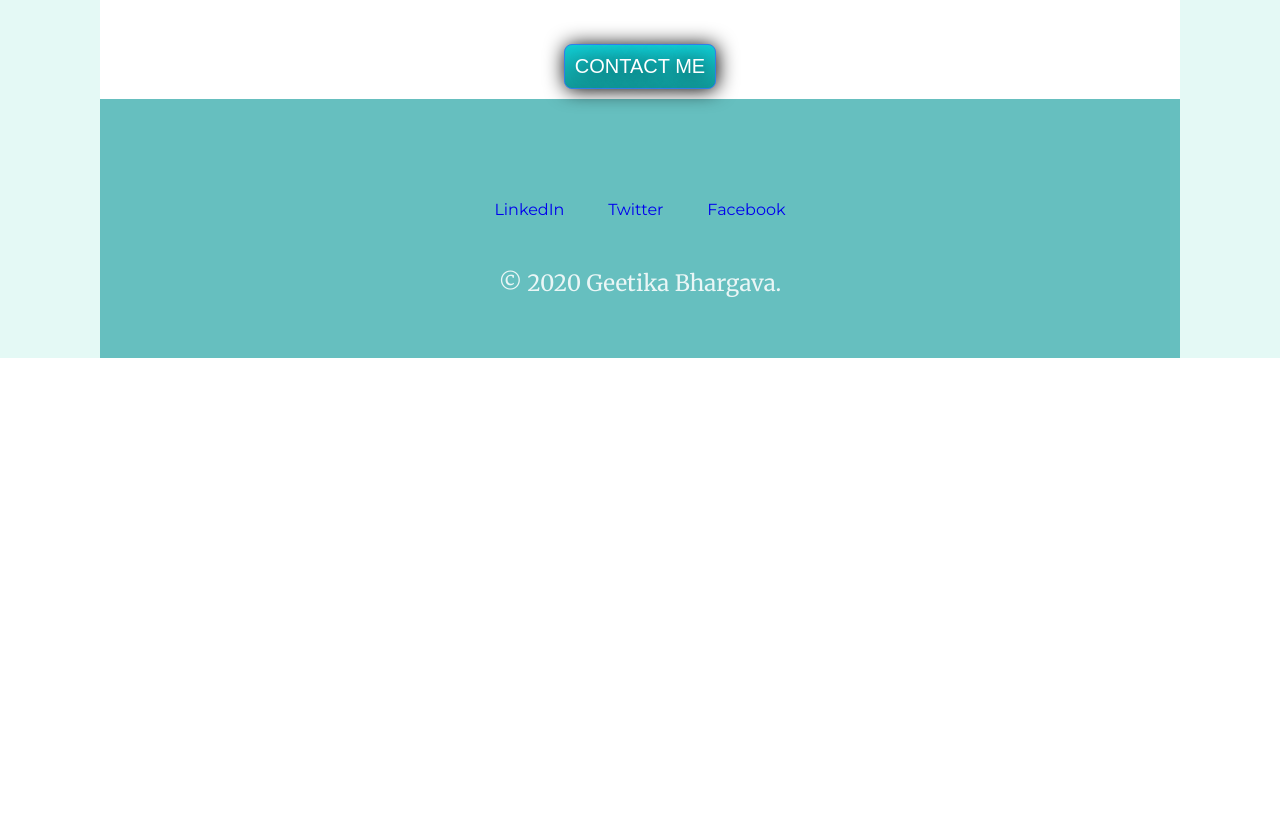
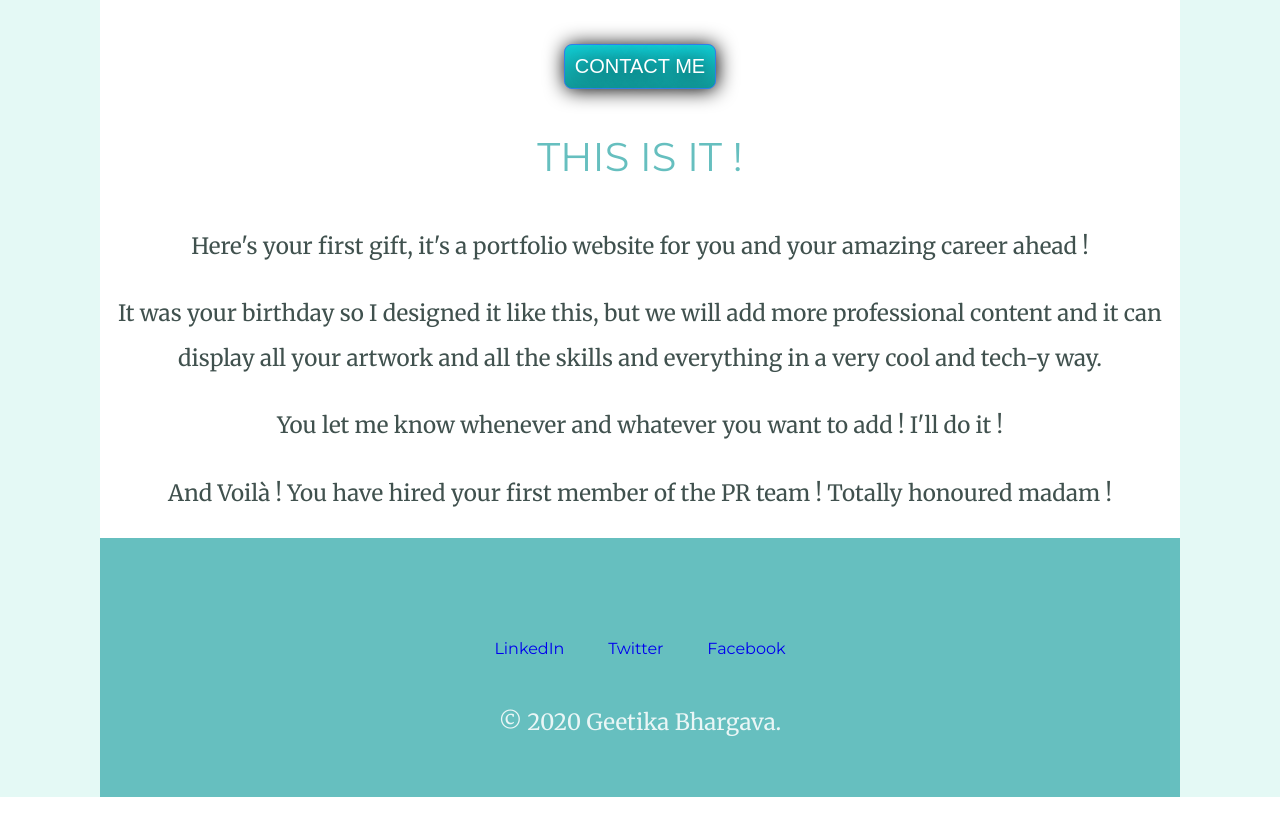
Before and after one commit to geetika312/mysite, a plain HTML site: page index.html in a window 1280 px wide. Shown: the part 6620-7455 px from the top of the page. Before the commit the page ends 7078 px from the top, so only its background shows below. Drawn offline with Linux system fonts and the light colour scheme.

Commit message:
Update index.html

```diff
--- a/index.html
+++ b/index.html
@@ -61,6 +61,12 @@
         <h3>If you love fabrics and fashion as much as I do !</h3>
         <p class="contact-msg">Love fashion and fabrics as much as I do? Let's get together, eat and while we are at it, brainstorm the DESIGNS and IDEAS.</p>
         <a class="footer-link" href="mailto:geetika.nift312@gmail.com">CONTACT ME</a>
+
+    <h2>THIS IS IT !</h2>
+        <p>Here's your first gift, it's a portfolio website for you and your amazing career ahead !</p>
+        <p>It was your birthday so I designed it like this, but we will add more professional content and it can display all your artwork and all the skills and everything in a very cool and tech-y way.</p>
+        <p>You let me know whenever and whatever you want to add ! I'll do it !</p>
+        <p>And Voilà ! You have hired your first member of the PR team ! Totally honoured madam !</p>
       </div>
 
 
```
